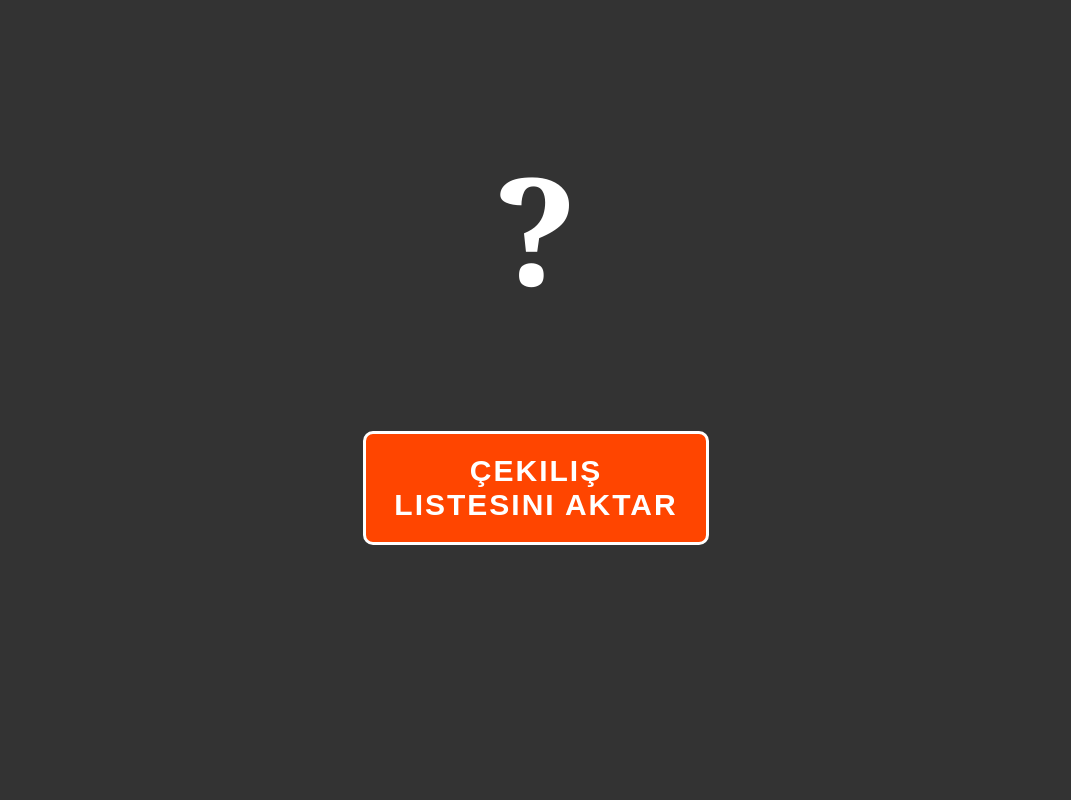
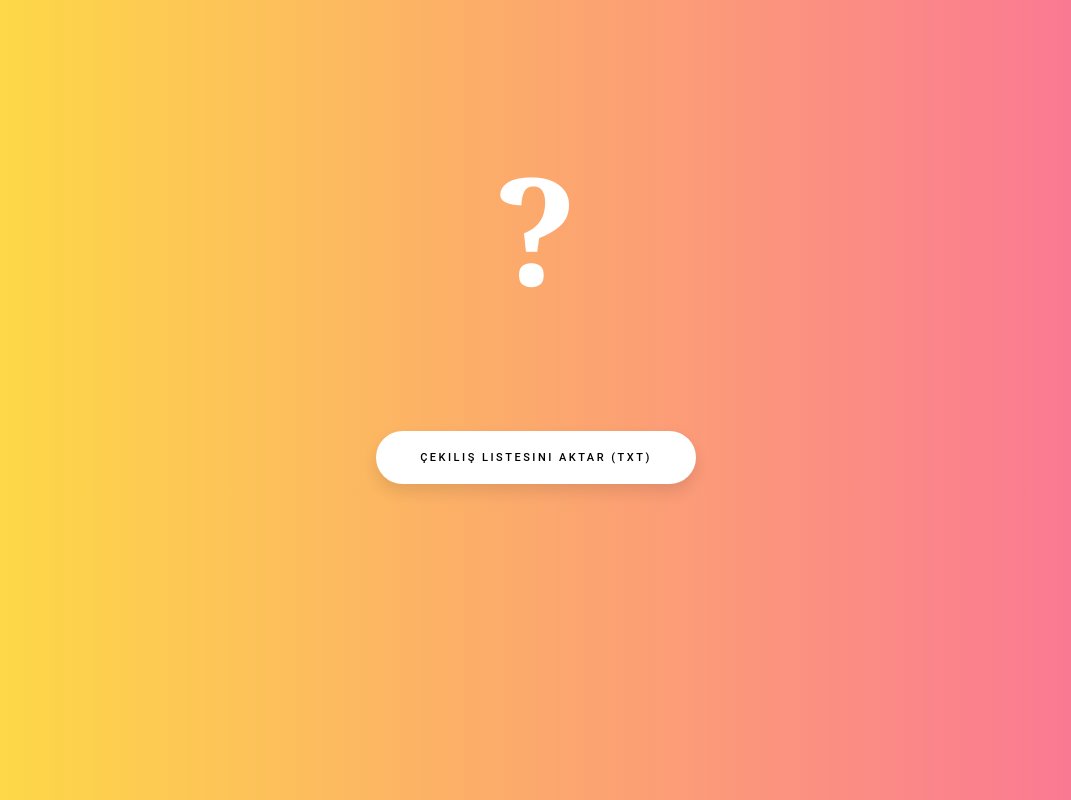
Before and after one commit to mehmetcoskun/reactjs-sweepstake-app, a React (Create React App) app: page / in a window 1280 px wide. Shown: the whole page, without its empty margins (104-1175 px from the left). Built offline with nearby package versions, Linux system fonts and the light colour scheme.

Commit message:
change some theme stuff

```diff
--- a/src/App.css
+++ b/src/App.css
@@ -1,5 +1,6 @@
 body {
-  background: #333;
+  background-color: #FEE140;
+  background-image: linear-gradient(90deg, #FEE140 0%, #FA709A 100%);
 }
 h1#headerNames {
   margin-top: 10%;
@@ -9,56 +10,82 @@ h1#headerNames {
   text-align: center;
   cursor: pointer;
 }
+.wrap {
+  height: 100%;
+  display: flex;
+  align-items: center;
+  justify-content: center;
+}
 .start {
   width: 280px;
-  margin: auto;
+  font-family: 'Roboto', sans-serif;
+  font-size: 11px;
+  text-transform: uppercase;
+  letter-spacing: 2.5px;
+  font-weight: 500;
+  color: #000;
+  background-color: #fff;
+  border: none;
+  border-radius: 45px;
+  box-shadow: 0px 8px 15px rgba(0, 0, 0, 0.1);
+  transition: all 0.3s ease 0s;
+  cursor: pointer;
+  outline: none;
   padding: 20px;
-  background: #1fa91f;
-  border: 3px solid #fff;
-  border-radius: 10px;
+  text-align: center;
+}
+.start:hover {
+  background-color: rgb(255, 169, 56);
+  box-shadow: 0px 15px 20px rgba(248, 233, 99, 0.4);
   color: #fff;
-  font-family: Arial, sans-serif;
-  font-size: 30px;
-  font-weight: bold;
-  text-align: center;
-  text-transform: uppercase;
-  letter-spacing: 2px;
-  display: block;
-  cursor: pointer;
+  transform: translateY(-7px);
 }
 .selectFile {
-  width: 300px;
-  margin: auto;
+  width: 280px;
+  font-family: 'Roboto', sans-serif;
+  font-size: 11px;
+  text-transform: uppercase;
+  letter-spacing: 2.5px;
+  font-weight: 500;
+  color: #000;
+  background-color: #fff;
+  border: none;
+  border-radius: 45px;
+  box-shadow: 0px 8px 15px rgba(0, 0, 0, 0.1);
+  transition: all 0.3s ease 0s;
+  cursor: pointer;
+  outline: none;
   padding: 20px;
-  background: orangered;
-  border: 3px solid #fff;
-  border-radius: 10px;
+  text-align: center;
+}
+.selectFile:hover {
+  background-color: #2EE59D;
+  box-shadow: 0px 15px 20px rgba(46, 229, 157, 0.4);
   color: #fff;
-  font-family: Arial, sans-serif;
-  font-size: 30px;
-  font-weight: bold;
-  text-align: center;
-  text-transform: uppercase;
-  letter-spacing: 2px;
-  display: block;
-  cursor: pointer;
+  transform: translateY(-7px);
 }
 .reset {
   width: 280px;
-  margin: auto;
+  font-family: 'Roboto', sans-serif;
+  font-size: 11px;
+  text-transform: uppercase;
+  letter-spacing: 2.5px;
+  font-weight: 500;
+  color: #fff;
+  background-color: rgb(221, 50, 50);
+  border: none;
+  border-radius: 45px;
+  box-shadow: 0px 8px 15px rgba(0, 0, 0, 0.1);
+  transition: all 0.3s ease 0s;
+  cursor: pointer;
+  outline: none;
   padding: 20px;
-  background: red;
-  border: 3px solid #fff;
-  border-radius: 10px;
+  text-align: center;
+}
+.reset:hover {
+  box-shadow: 0px 15px 20px rgba(214, 68, 68, 0.4);
   color: #fff;
-  font-family: Arial, sans-serif;
-  font-size: 30px;
-  font-weight: bold;
-  text-align: center;
-  text-transform: uppercase;
-  letter-spacing: 2px;
-  display: block;
-  cursor: pointer;
+  transform: translateY(-7px);
 }
 .selectFile input{
   display: none;
--- a/src/App.js
+++ b/src/App.js
@@ -9,7 +9,7 @@ class App extends Component {
     name: '?'
   }
 
-  showFile = async (e) => {
+  showFile = async e => {
     e.preventDefault();
     const reader = new FileReader();
     reader.onload = async (e) => {
@@ -49,10 +49,11 @@ class App extends Component {
         <audio className="loop"><source src={loop}></source></audio>
         <audio className="win"><source src={win}></source></audio>
         <h1 id="headerNames">{this.state.name}</h1>
+        <div className="wrap">
           {
             !this.state.names.length ? (
               <div className="selectFile">
-              <label htmlFor="file">Çekiliş Listesini Aktar</label>
+                <label htmlFor="file">Çekiliş Listesini Aktar (txt)</label>
                 <input type="file" id="file" onChange={e => this.showFile(e)} />
               </div>
             ) : this.state.name === "?" ? (
@@ -61,6 +62,7 @@ class App extends Component {
                   <div className="reset" onClick={this.reset}>Sıfırla</div>
                 )
           }
+        </div>
 
       </div>
     )
```
Lines whose indentation alone changed are shown as unchanged.
